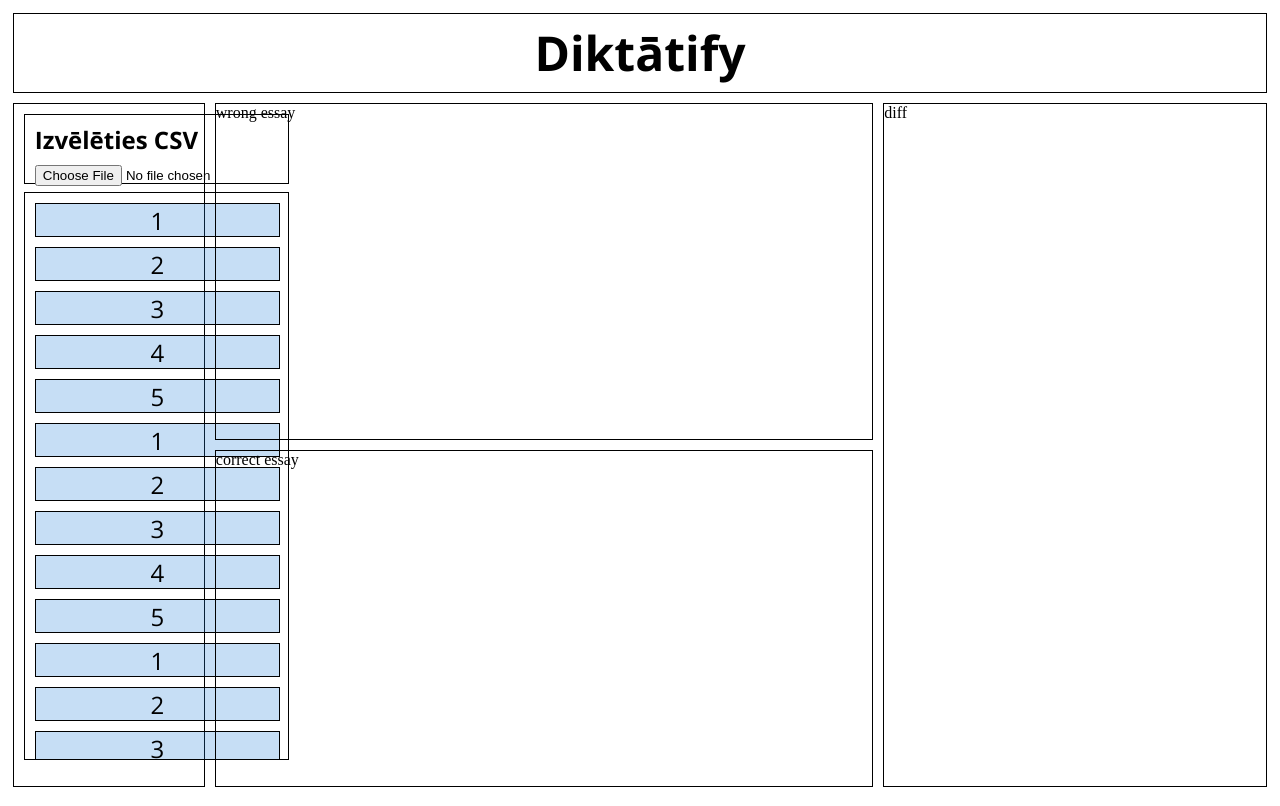
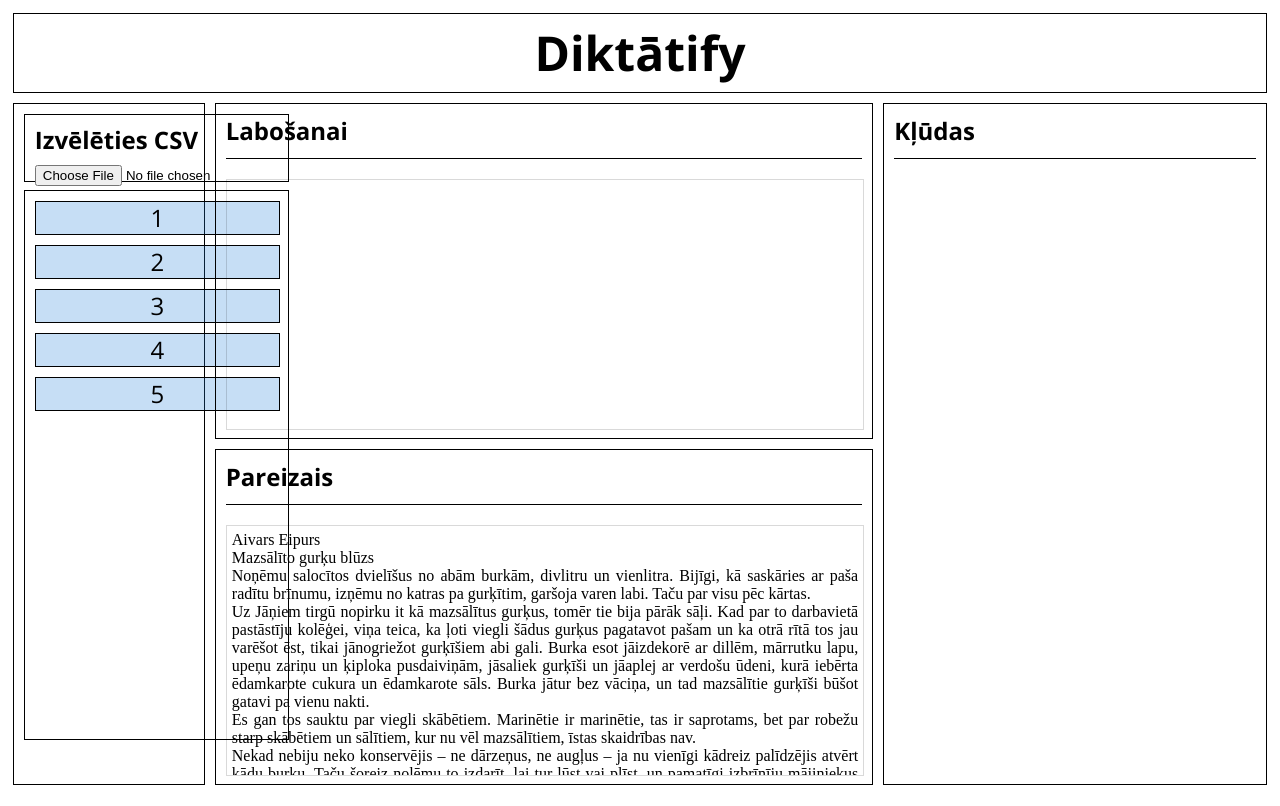
Before and after one commit to R1GProg/LV-Diktats, a Svelte app: page / in a window 1280 px wide. Built offline with nearby package versions, Linux system fonts and the light colour scheme.

Commit message:
Basic text selection

```diff
--- a/src/App.svelte
+++ b/src/App.svelte
@@ -2,6 +2,25 @@
 	import EssayBox from "./components/EssayBox.svelte";
 	import EssaySelector from "./components/EssaySelector.svelte";
 	import Diff from "./components/Diff.svelte";
+	import { onMount } from "svelte";
+	import type { EssayEntry } from "./types";
+
+	let correctText = "";
+	let checkText = "";
+
+	function onSelect(e: CustomEvent) {
+		const entry = e.detail.entry as EssayEntry;
+		checkText = entry.text;
+	}
+
+	async function loadCorrectText() {
+		const req = await fetch("/resources/correct.txt");
+		correctText = await req.text();
+	}
+
+	onMount(() => {
+		loadCorrectText();
+	});
 </script>
 
 <main>
@@ -10,21 +29,21 @@
 	</header>
 
 	<div class="select">
-		<EssaySelector />
+		<EssaySelector on:select={onSelect}/>
 	</div>
 
-	<div class="essay1">
-		wrong essay
-		<EssayBox />
+	<div class="essay essay1">
+		<h2>Labošanai</h2>
+		<EssayBox text={checkText}/>
 	</div>
 
-	<div class="essay2">
-		correct essay
-		<EssayBox />
+	<div class="essay essay2">
+		<h2>Pareizais</h2>
+		<EssayBox text={correctText}/>
 	</div>
 
 	<div class="diff">
-		diff
+		<h2>Kļūdas</h2>
 		<Diff />
 	</div>
 </main>
@@ -33,7 +52,7 @@
 	main {
 		display: grid;
 		grid-template-columns: 15vw auto 30vw;
-		grid-template-rows: 10vh 1fr 1fr;
+		grid-template-rows: 10vh 42vh 42vh;
 		grid-template-areas: "header header header" "select essay1 diff" "select essay2 diff";
 		padding: 1vw;
 		gap: 10px;
@@ -41,6 +60,12 @@
 
 		> * {
 			border: 1px solid black;
+
+			h2 {
+				margin-top: 0;
+				padding-bottom: 0.45em;
+				border-bottom: 1px solid black;
+			}
 		}
 	}
 
@@ -55,12 +80,20 @@
 		grid-area: select;
 	}
 
-	.essay1 {
-		grid-area: essay1;
+	.essay, .diff {
+		padding: 10px;
+		display: grid;
+		grid-template-rows: auto 1fr;
 	}
 
-	.essay2 {
-		grid-area: essay2;
+	.essay {
+		&.essay1 {
+			grid-area: essay1;
+		}
+
+		&.essay2 {
+			grid-area: essay2;
+		}
 	}
 
 	.diff {
--- a/src/components/EssayBox.svelte
+++ b/src/components/EssayBox.svelte
@@ -40,13 +40,13 @@
 	}
 
 	onMount(() => {
-		svelteClass = textContainer.className.match(/svelte-.{7}/)[0];
+		svelteClass = textContainer.className.match(/svelte-.+?( |$)/)[0].trim();
 	});
 </script>
 
 <div class="textbox">
 	<span class="container" bind:this={textContainer}>
-		{@html text}
+		{text}
 	</span>
 
 	<!-- A stupid workaround to avoid Svelte style purging for the dynamically added elements -->
@@ -55,15 +55,19 @@
 
 <style lang="scss">
 	.textbox {
-		width: 100%;
-		margin: 15vw;
+		border: 1px solid rgba(0,0,0,0.15);
+		width: calc(100% - 10px);
+		height: calc(100% - 10px);
 		text-align: justify;
-		font-size: 18pt;
+		font-size: 1rem;
 		font-family: 'Times New Roman', Times, serif;
+		overflow-y: auto;
+		padding: 5px;
 	}
 
 	.container {
 		width: 100%;
+		white-space: pre-line;
 	}
 
 	:global(.highlight) {
--- a/src/components/EssaySelector.svelte
+++ b/src/components/EssaySelector.svelte
@@ -1,46 +1,24 @@
 <script lang="ts">
-	import { onMount } from "svelte";
+	import { onMount, createEventDispatcher } from "svelte";
 	import { parseCSV } from "../ts/csv";
+	import type { EssayEntry } from "../types";
 
-	interface Entry {
-		id: number,
-		text: string,
-	}
+	const dispatch = createEventDispatcher();
 
 	let files: FileList;
-	let entries: Entry[] = [
-		{id: 1, text: "Hello world1!"},
-		{id: 2, text: "Hello world2!"},
-		{id: 3, text: "Hello world3!"},
-		{id: 4, text: "Hello world4!"},
-		{id: 5, text: "Hello world5!"},
-		{id: 1, text: "Hello world1!"},
-		{id: 2, text: "Hello world2!"},
-		{id: 3, text: "Hello world3!"},
-		{id: 4, text: "Hello world4!"},
-		{id: 5, text: "Hello world5!"},
-		{id: 1, text: "Hello world1!"},
-		{id: 2, text: "Hello world2!"},
-		{id: 3, text: "Hello world3!"},
-		{id: 4, text: "Hello world4!"},
-		{id: 5, text: "Hello world5!"},
-		{id: 1, text: "Hello world1!"},
-		{id: 2, text: "Hello world2!"},
-		{id: 3, text: "Hello world3!"},
-		{id: 4, text: "Hello world4!"},
-		{id: 5, text: "Hello world5!"},
-		{id: 1, text: "Hello world1!"},
-		{id: 2, text: "Hello world2!"},
-		{id: 3, text: "Hello world3!"},
-		{id: 4, text: "Hello world4!"},
-		{id: 5, text: "Hello world5!"},
-	];
+	let entries: Record<string, EssayEntry> = {
+		"1": {id: "1", text: "Hello world1!"},
+		"2": {id: "2", text: "Hello world2!"},
+		"3": {id: "3", text: "Hello world3!"},
+		"4": {id: "4", text: "Hello world4!"},
+		"5": {id: "5", text: "Hello world5!"},
+	};
 
 	$: if (files) parseCSV(files[0]);
 
-	onMount(() => {
-		// loadFromCSV("/resources/data.csv");
-	});
+	function onSelect(id: string) {
+		dispatch("select", { entry: entries[id] })
+	}
 </script>
 
 <div class="container">
@@ -50,8 +28,8 @@
 	</div>
 
 	<div class="entryContainer">
-		{#each entries as entry}
-		<div class="entry" data-id={entry.id}>
+		{#each Object.values(entries) as entry}
+		<div class="entry" data-id={entry.id} on:click={() => { onSelect(entry.id); }}>
 			<span class="entry-title">{entry.id}</span>
 		</div>
 		{/each}
@@ -65,7 +43,7 @@
 		grid-template-rows: 10% 80%;
 		row-gap: 10px;
 		padding: 10px;
-		height: 100%;
+		height: calc(100% - 20px);
 	}
 
 	.fileselect {
--- /dev/null
+++ b/src/types/index.d.ts
@@ -0,0 +1,4 @@
+export interface EssayEntry {
+	id: string,
+	text: string,
+}
```
Also changed, not shown: public/resources/correct.txt (renamed from public/resources/original.txt).
